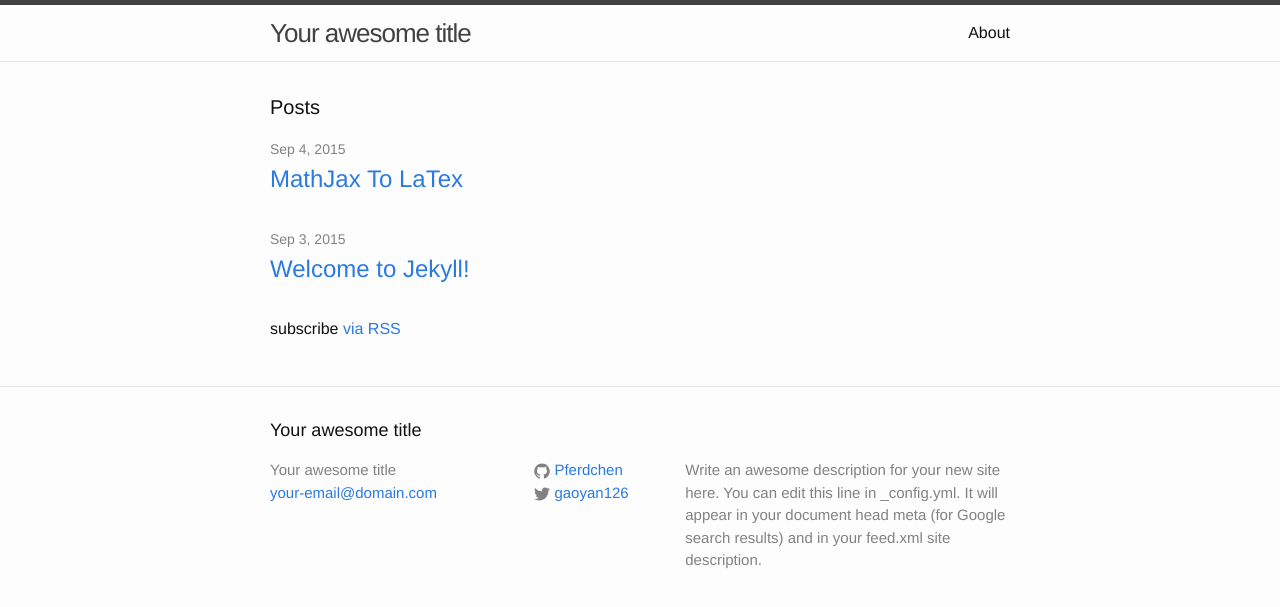
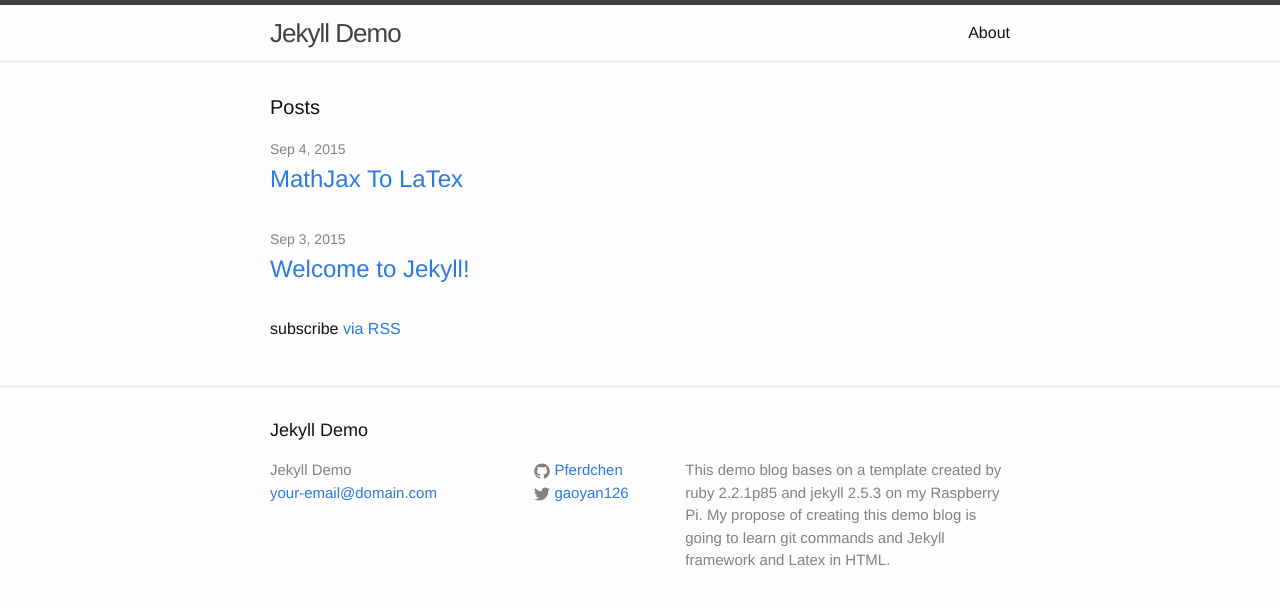
Before and after one commit to Pferdchen/jekyll_demo, a Jekyll site: the page built from index.html, in a window 1280 px wide. Shown: the top 607 px of the page. Built offline with Jekyll 4.4.1, drawn with Linux system fonts in a browser that asks for light colours.

Commit message:
add title and description

```diff
--- a/_config.yml
+++ b/_config.yml
@@ -1,10 +1,10 @@
 # Site settings
-title: Your awesome title
+title: Jekyll Demo
 email: your-email@domain.com
 description: > # this means to ignore newlines until "baseurl:"
-  Write an awesome description for your new site here. You can edit this
-  line in _config.yml. It will appear in your document head meta (for
-  Google search results) and in your feed.xml site description.
+  This demo blog bases on a template created by ruby 2.2.1p85 and jekyll
+  2.5.3 on my Raspberry Pi. My propose of creating this demo blog is going
+  to learn git commands and Jekyll framework and Latex in HTML.
 baseurl: /jekyll_demo # the subpath of your site, e.g. /blog/
 url: "http://pferdchen.github.io" # the base hostname & protocol for your site
 twitter_username: gaoyan126
```
